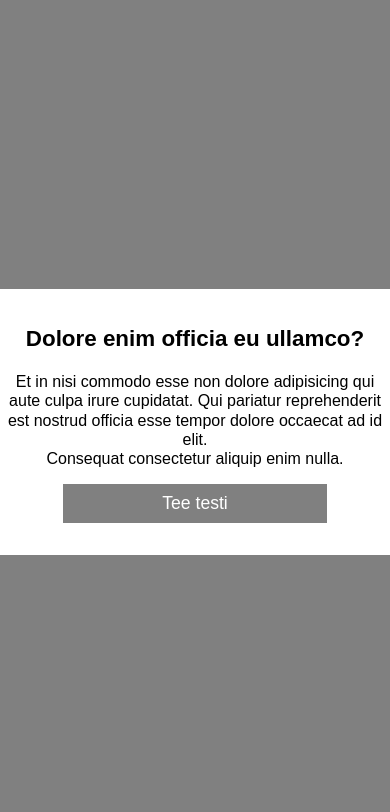
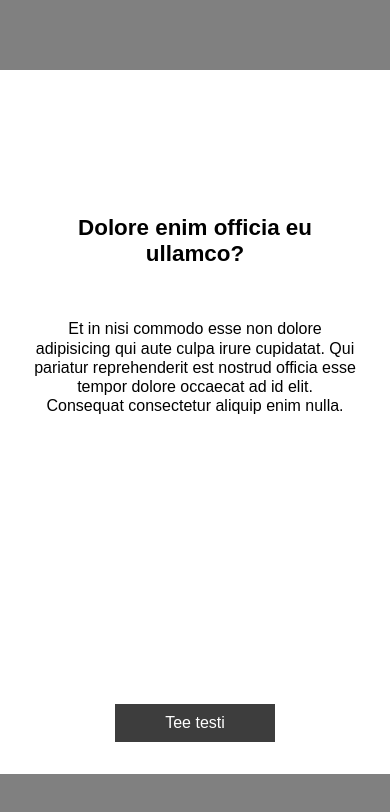
Before and after one commit to mikkom79/Liikuntakoutsaus, a React (Create React App) app in the folder cra/: page / in a window 390 px wide. Shown: the top 812 px of the page. Built offline with nearby package versions, Linux system fonts and the light colour scheme.

Commit message:
refactoring and styling, improved responsiveness

```diff
--- a/cra/src/App.js
+++ b/cra/src/App.js
@@ -1,7 +1,7 @@
 import { useState } from "react";
 import { Modal } from "react-responsive-modal";
 import "react-responsive-modal/styles.css";
-import Form from "./components/Form";
+import Quiz from "./components/Quiz";
 import PreQuiz from "./components/PreQuiz";
 import Result from "./components/Result";
 
@@ -25,7 +25,7 @@ function App() {
     <div className="App">
       {!preDone && <PreQuiz setPreDone={setPreDone} />}
       {preDone && !quizDone && (
-        <Form
+        <Quiz
           setQuizDone={setQuizDone}
           setRecommendCoaching={setRecommendCoaching}
           setShowErrorModal={setShowErrorModal}
--- a/cra/src/components/PreQuiz.js
+++ b/cra/src/components/PreQuiz.js
@@ -20,7 +20,7 @@ const PreQuiz = ({ setPreDone }) => {
   return (
     <div className="container">
       {!showForm && (
-        <>
+        <div>
           <h1>Dolore enim officia eu ullamco?</h1>
           <p>
             Et in nisi commodo esse non dolore adipisicing qui aute culpa irure
@@ -29,14 +29,19 @@ const PreQuiz = ({ setPreDone }) => {
             <br />
             Consequat consectetur aliquip enim nulla.
           </p>
-        </>
+        </div>
       )}
       {!showForm && (
-        <button onClick={() => setShowForm(true)}>Tee testi</button>
+        <div className="buttons-container">
+          <button className="primary" onClick={() => setShowForm(true)}>
+            Tee testi
+          </button>
+        </div>
       )}
 
       {showForm && !showPreResult && (
-        <form onSubmit={handleSubmit}>
+        <form className="container" onSubmit={handleSubmit}>
+          <div>
             <p>
               Velit elit culpa ea nisi aliquip consectetur commodo sit quis
               laborum magna Lorem. Deserunt laboris aliquip eu culpa. Mollit
@@ -47,11 +52,15 @@ const PreQuiz = ({ setPreDone }) => {
               <Slider values={values} setValues={setValues} />
               <p className="label right">10</p>
             </span>
+          </div>
+          <div className="buttons-container">
             <button type="submit">Lähetä vastaus</button>
+          </div>
         </form>
       )}
       {showPreResult && (
         <>
+          <div>
             <p>Vastasit:</p>
             <p>{values}/10</p>
             <p>Elit voluptate non quis occaecat aute eiusmod ullamco culpa.</p>
@@ -63,10 +72,19 @@ const PreQuiz = ({ setPreDone }) => {
                 <li>Ut ipsum esse labore aute et adipisicing ut velit sint.</li>
               </ul>
             </div>
-          <a href="https://www.google.com/" target="_blank" rel="noreferrer">
+          </div>
+          <div className="buttons-container">
+            <a
+              className="secondary"
+              href="https://www.google.com/"
+              target="_blank"
+              rel="noreferrer"
+            >
               PlaceholderLinkki
             </a>
+
             <button
+              className="primary"
               type="button"
               onClick={() => {
                 setShowForm(false);
@@ -76,6 +94,7 @@ const PreQuiz = ({ setPreDone }) => {
             >
               Palaa alkuun
             </button>
+          </div>
         </>
       )}
     </div>
--- a/cra/src/components/Form.js
+++ b/cra/src/components/Quiz.js
@@ -1,7 +1,7 @@
 import { useReducer, useState } from "react";
 import Section from "./Section";
 
-const Form = ({ setQuizDone, setRecommendCoaching, setShowErrorModal }) => {
+const Quiz = ({ setQuizDone, setRecommendCoaching, setShowErrorModal }) => {
   const threshold = 3; //minimum amount of points needed for the coaching to be recommended
 
   const initialState = { step: 1 };
@@ -97,7 +97,7 @@ const Form = ({ setQuizDone, setRecommendCoaching, setShowErrorModal }) => {
   };
 
   return (
-    <form className="quiz-form" onSubmit={handleSubmit}>
+    <form className="container" onSubmit={handleSubmit}>
       <Section
         step={state.step}
         questions={questions}
@@ -105,13 +105,21 @@ const Form = ({ setQuizDone, setRecommendCoaching, setShowErrorModal }) => {
         setAnswers={setAnswers}
       />
 
-      {state.step === questions.length + 1 && (
-        <button type="submit">Lähetä vastaukset</button>
+      <div className="buttons-container">
+        {state.step !== 1 && (
+          <button
+            className="secondary prev"
+            type="button"
+            id="prev"
+            onClick={() => dispatch({ type: "previous" })}
+          >
+            Edellinen
+          </button>
         )}
 
         {state.step !== questions.length + 1 && (
           <button
-          className="nav next"
+            className="secondary next"
             type="button"
             id="next"
             onClick={() => dispatch({ type: "next" })}
@@ -119,19 +127,12 @@ const Form = ({ setQuizDone, setRecommendCoaching, setShowErrorModal }) => {
             Seuraava
           </button>
         )}
-
-      {state.step !== 1 && (
-        <button
-          className="nav prev"
-          type="button"
-          id="prev"
-          onClick={() => dispatch({ type: "previous" })}
-        >
-          Edellinen
-        </button>
+        {state.step === questions.length + 1 && (
+          <button type="submit">Lähetä vastaukset</button>
         )}
+      </div>
     </form>
   );
 };
 
-export default Form;
+export default Quiz;
--- a/cra/src/components/Section.js
+++ b/cra/src/components/Section.js
@@ -11,12 +11,11 @@ const Section = ({ questions, step, answers, setAnswers }) => {
   };
 
   return (
-    <section>
+    <>
       <span className="step-tracker">
         {step}/{questions.length + 1}
       </span>
       {step !== questions.length + 1 && (
-        <>
         <fieldset>
           <legend>{questions[step - 1].questionTitle}</legend>
           {questions[step - 1].answerOptions.map((option) => (
@@ -30,13 +29,12 @@ const Section = ({ questions, step, answers, setAnswers }) => {
             />
           ))}
         </fieldset>
-        </>
       )}
 
       {step === questions.length + 1 && (
         <Summary questions={questions} answers={answers} />
       )}
-    </section>
+    </>
   );
 };
 
--- a/cra/src/styles/index.css
+++ b/cra/src/styles/index.css
@@ -5,6 +5,9 @@
 }
 
 body {
+    display: flex;
+    justify-content: center;
+    align-items: center;
     font-family: Arial, Helvetica, sans-serif;
     background-color: grey;
     min-height: 100vh;
@@ -19,19 +22,48 @@ body * {
     padding: 0;
 }
 
-body,
 .App {
+    width: clamp(375px, 100vw, 30em);
+    background-color: white;
+    padding: 2em;
+}
+
+.container {
     display: flex;
     flex-direction: column;
+    justify-content: space-between;
+    align-items: center;
+    width: 100%;
+    min-height: clamp(10em, 80vh, 40em);
+    gap: 1em;
+    text-align: center;
+}
+
+.container>div:not(.buttons-container, .card) {
+    display: flex;
+    flex-direction: column;
+    gap: 3em;
+    min-height: 50vh;
     justify-content: center;
     align-items: center;
 }
 
-.App {
-    width: clamp(15em, 100vw, 26em);
-    padding: 2em 2vw;
-    background-color: white;
-    text-align: center;
+.buttons-container {
+    display: flex;
+    gap: 1em;
+    justify-content: center;
+    align-items: center;
+    width: 100%;
+    flex-wrap: wrap;
+}
+
+fieldset {
+    display: flex;
+    flex-direction: column;
+    padding: 1em;
+    width: 80%;
+    border: none;
+    margin: 2vh 0;
 }
 
 .range-slider {
@@ -43,27 +75,6 @@ body,
     width: 100%;
 }
 
-form,
-.container,
-section {
-    display: flex;
-    flex-direction: column;
-    width: 100%;
-    gap: 1em;
-    text-align: center;
-    justify-content: center;
-    align-items: center;
-}
-
-fieldset {
-    display: flex;
-    flex-direction: column;
-    padding: 1em;
-    width: 80%;
-    border: none;
-    justify-content: flex-start;
-    align-items: left;
-}
 
 ol {
     text-align: left;
@@ -95,41 +106,51 @@ h3 {
     font-weight: 500;
 }
 
-p {
+p,
+label,
+legend {
     font-size: 1rem;
     line-height: 120%;
+    max-width: 50ch;
 }
 
 button,
-a {
+a,
+button[type="submit"],
+button.nav {
     display: flex;
     justify-content: center;
     align-items: center;
     cursor: pointer;
-    background-color: grey;
-    color: white;
-    padding: 0.5em;
+    padding: 0.5em 1em;
     font-family: inherit;
-    font-size: 1.1rem;
-    border: none;
+    font-size: 1rem;
     font-weight: normal;
     text-decoration: none;
-    width: clamp(5em, 90vw, 15em);
-    align-self: center;
+    width: 49%;
+    border: 2px solid transparent;
 }
 
-button.nav {
+button[type="submit"],
+button.primary,
+a.primary {
+    background-color: rgb(61, 61, 61);
+    color: white;
+}
+
+button.secondary,
+a.secondary {
     background-color: white;
     border: 2px solid black;
     color: black;
 }
 
-button.nav.prev::before {
+button.prev::before {
     content: "<";
     margin-right: 0.5em;
 }
 
-button.nav.next::after {
+button.next::after {
     content: ">";
     margin-left: 0.5em;
 }
@@ -160,13 +181,12 @@ input {
 
 .radio-container {
     display: flex;
-    justify-content: left;
     align-items: center;
     margin: 1em 0;
     text-align: left;
 }
 
-.radio-container input {
+.radio-container input[type="radio"] {
     flex: none;
 }
 
@@ -175,12 +195,12 @@ input {
     padding: 1em 2em;
     text-align: left;
     font-size: 0.9rem;
-    width: 100%;
 }
 
 .card h2 {
     font-size: 1rem;
     margin-bottom: 1em;
+    width: 24em;
 }
 
 label {
--- /dev/null
+++ b/cra/src/styles/responsive.css
@@ -0,0 +1,60 @@
+/*mobile*/
+@media only screen and (max-width: 375px) {
+
+    .App {
+        width: 100vw;
+        min-height: 100vh;
+        padding: 1em;
+    }
+
+    form {
+        flex-wrap: wrap;
+        flex-direction: row;
+        height: 100%;
+        justify-content: space-around;
+    }
+
+    section {
+        min-height: 80vh;
+    }
+
+
+    fieldset {
+        height: 100%;
+        justify-content: center;
+        text-align: left;
+    }
+
+    legend {
+        width: 100%;
+        text-align: left;
+    }
+
+    .card {
+        width: inherit;
+    }
+
+    button,
+    a,
+    button[type="submit"],
+    button.nav {
+        width: inherit;
+    }
+
+
+
+}
+
+/*landscape*/
+@media only screen and (max-height: 530px) {
+
+    .App {
+        width: 100vw;
+        min-height: 100vh;
+        padding: 1em;
+    }
+
+    .container {
+        min-height: 90vh;
+    }
+}
```
Also changed, not shown: cra/src/components/Result.js (+18 -8 lines), cra/src/index.js (+6 -5 lines). Lines whose indentation alone changed are shown as unchanged.
